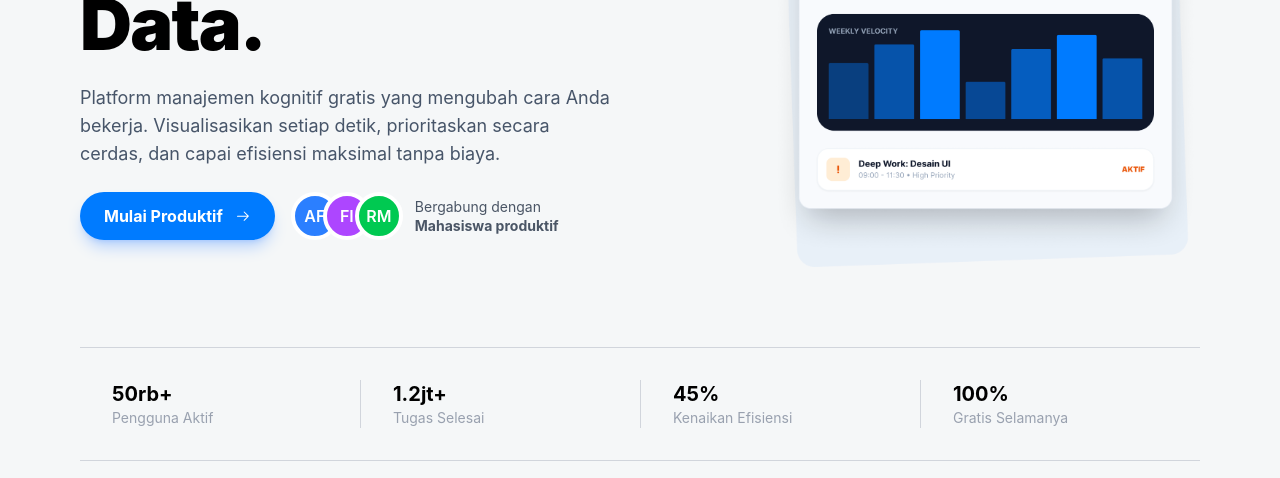
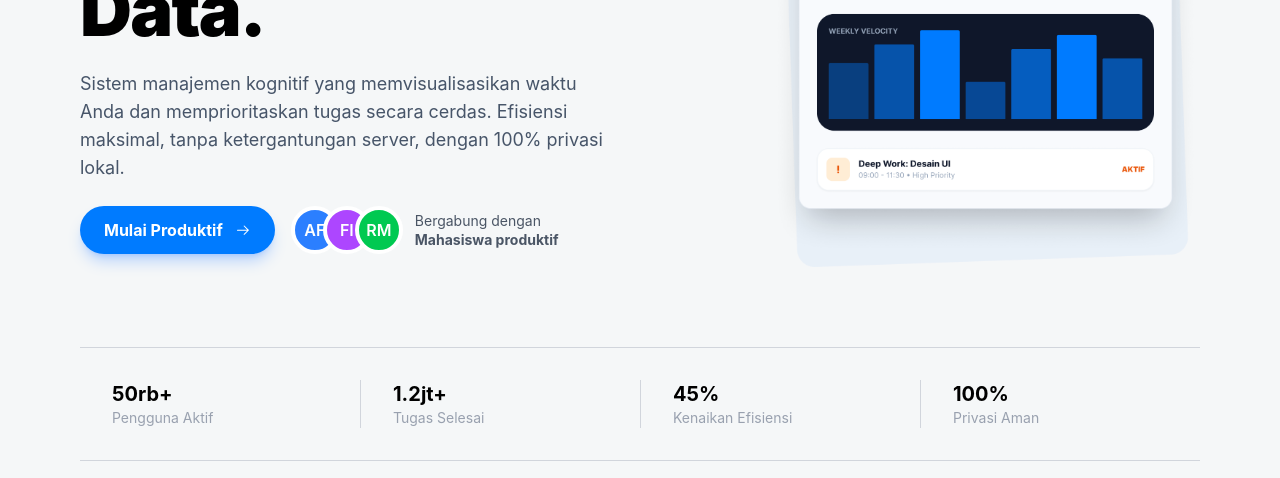
Before and after one commit to Ariffadillahh/Decisify, a React (Vite) app: page / in a window 1280 px wide. Shown: the part 279-757 px from the top of the page. Built offline with nearby package versions, Linux system fonts and the light colour scheme.

Commit message:
Update Landing Page

```diff
--- a/src/pages/LandingPage/LandingPage.jsx
+++ b/src/pages/LandingPage/LandingPage.jsx
@@ -90,9 +90,9 @@ const LandingPage = () => {
               </h1>
 
               <p className="text-[#475569] text-lg my-6 max-w-xl">
-                Platform manajemen kognitif gratis yang mengubah cara Anda
-                bekerja. Visualisasikan setiap detik, prioritaskan secara
-                cerdas, dan capai efisiensi maksimal tanpa biaya.
+                Sistem manajemen kognitif yang memvisualisasikan waktu Anda dan
+                memprioritaskan tugas secara cerdas. Efisiensi maksimal, tanpa
+                ketergantungan server, dengan 100% privasi lokal.
               </p>
 
               <div className="flex flex-col md:flex-row md:items-center gap-4">
@@ -151,7 +151,7 @@ const LandingPage = () => {
             </div>
             <div className="px-4 md:px-8 md:border-l border-gray-300">
               <h2 className="text-xl font-bold">100%</h2>
-              <p className="text-gray-400 text-sm">Gratis Selamanya</p>
+              <p className="text-gray-400 text-sm">Privasi Aman</p>
             </div>
           </div>
         </div>
@@ -165,12 +165,13 @@ const LandingPage = () => {
           <div className="absolute -right-40 -bottom-40 w-[400px] h-[400px] bg-blue-500/20 blur-[120px]"></div>
 
           <h2 className="text-white font-black text-3xl md:text-5xl leading-tight max-w-3xl mx-auto">
-            Siap Mengambil Kendali Penuh Atas Waktu Anda?
+            Sederhanakan Keputusan, Fokus pada Eksekusi.
           </h2>
 
           <p className="text-slate-300 mt-6 max-w-xl mx-auto text-sm md:text-base">
-            Bergabunglah dengan ribuan profesional lainnya. 100% gratis, tanpa
-            kartu kredit, tanpa syarat. Mulai produktif hari ini.
+            Ubah kebingungan menjadi keputusan yang jelas. Akses instan tanpa
+            pendaftaran, tanpa syarat, dan 100% privasi lokal. Mulai produktif
+            hari ini.
           </p>
 
           <div className="flex flex-col md:flex-row justify-center gap-4 mt-10">
@@ -183,7 +184,6 @@ const LandingPage = () => {
           </div>
         </div>
       </section>
-
       <Footer logo={logo} scrollToSection={scrollToSection} />
 
       <WelcomeModal
```
